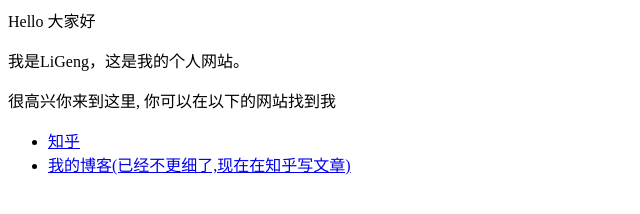
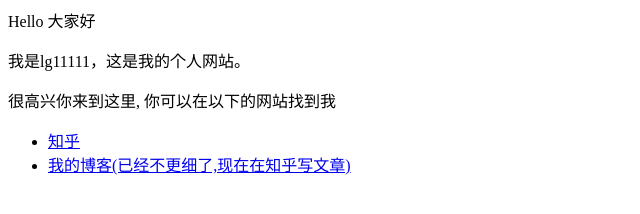
Before and after one commit to lg11111/lg11111.github.io, a plain HTML site: page index.html in a window 1280 px wide. Shown: the full height of the page, 0-640 px from the left. Drawn offline with Linux system fonts and the light colour scheme.

Commit message:
Update index.html

```diff
--- a/index.html
+++ b/index.html
@@ -1,5 +1,5 @@
 <p>Hello 大家好</p>
-<p>我是LiGeng，这是我的个人网站。 </p>
+<p>我是lg11111，这是我的个人网站。 </p>
 <p>很高兴你来到这里, 你可以在以下的网站找到我</p>
 
 <ul>
```
